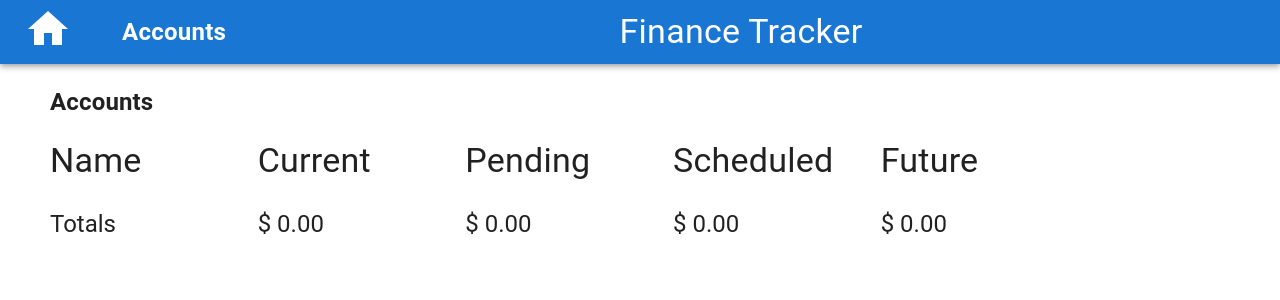
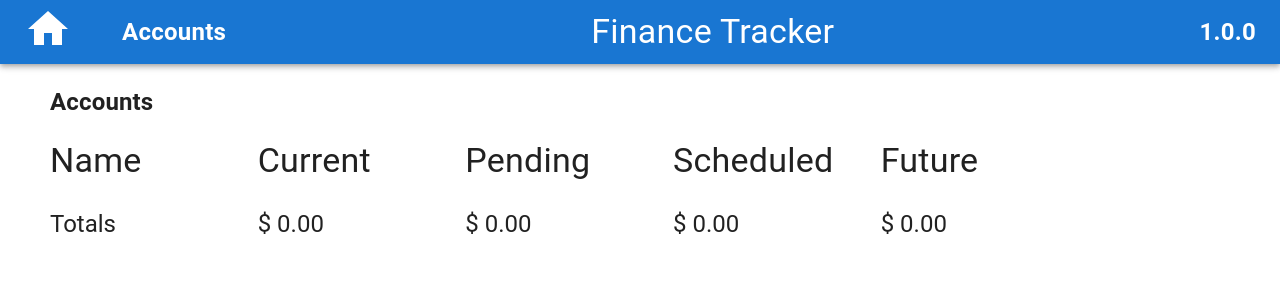
Before and after one commit to jwaspin/luca-ledger, a React (Vite) app: page / in a window 1280 px wide. Shown: the top 300 px of the page. Built offline with nearby package versions, Linux system fonts and the light colour scheme.

Commit message:
Add VersionDisplay
Removed components that require access to router.

```diff
--- a/src/components/MainLayout/AppHeader/AppHeader.jsx
+++ b/src/components/MainLayout/AppHeader/AppHeader.jsx
@@ -1,10 +1,8 @@
 import styled from '@emotion/styled';
 import { AppBar, Box, Toolbar, Typography } from '@mui/material';
-import { useSelector } from 'react-redux';
-import { Link, useParams } from 'react-router-dom';
+import { Link } from 'react-router-dom';
 
-import { selectAccountById } from '@/store/accountsSlice';
-import AccountNameField from './AccountNameField';
+import VersionDisplay from '@/components/VersionDisplay';
 
 import { Home as HomeIcon } from '@mui/icons-material';
 
@@ -20,15 +18,6 @@ const StyledLink = styled(Link)`
 `;
 
 export default function AppHeader() {
-  const { accountId } = useParams();
-  const account = useSelector(selectAccountById(accountId));
-  const accountInfo = account ? (
-    <Box sx={{ flexDirection: 'row', display: 'flex' }}>
-      <AccountNameField accountName={account.name} />
-      {account.modified && <Typography variant='body1'>Modified</Typography>}
-    </Box>
-  ) : null;
-
   return (
     <AppBar position='static'>
       <Toolbar sx={{ display: 'flex', justifyContent: 'space-between' }}>
@@ -64,7 +53,7 @@ export default function AppHeader() {
         >
           Finance Tracker
         </Typography>
-        {accountInfo}
+        <VersionDisplay />
       </Toolbar>
     </AppBar>
   );
```
